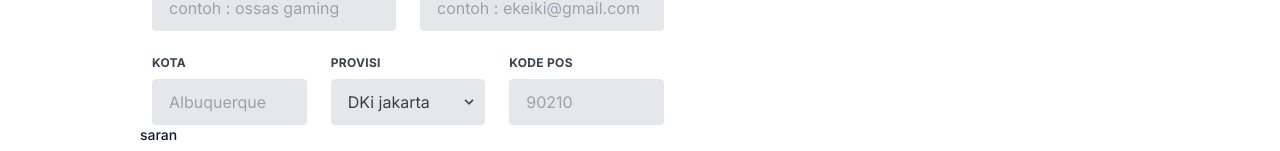
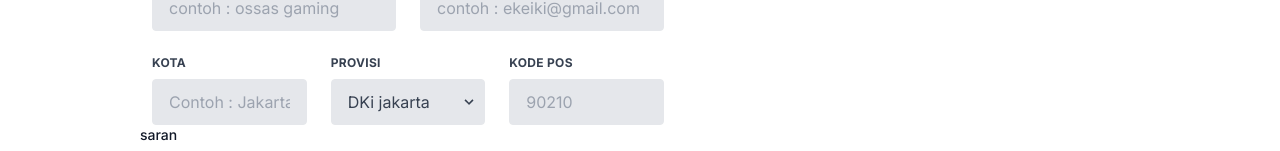
Before and after one commit to ekireski9983/portofolio_nextJS, a Next.js app: page /contact in a window 1280 px wide. Shown: the part 119-270 px from the top of the page. Built offline with nearby package versions, Linux system fonts and the light colour scheme.

Commit message:
u[date contact

```diff
--- a/src/app/contact/page.js
+++ b/src/app/contact/page.js
@@ -20,7 +20,7 @@
             <label class="block uppercase tracking-wide text-gray-700 text-xs font-bold mb-2" for="grid-city">
               kota
             </label>
-            <input class="appearance-none block w-full bg-gray-200 text-gray-700 border border-gray-200 rounded py-3 px-4 leading-tight focus:outline-none focus:bg-white focus:border-gray-500" id="grid-city" type="text" placeholder="Albuquerque"></input>
+            <input class="appearance-none block w-full bg-gray-200 text-gray-700 border border-gray-200 rounded py-3 px-4 leading-tight focus:outline-none focus:bg-white focus:border-gray-500" id="grid-city" type="text" placeholder="Contoh : Jakarta pusat"></input>
           </div>
           <div class="w-full md:w-1/3 px-3 mb-6 md:mb-0">
             <label class="block uppercase tracking-wide text-gray-700 text-xs font-bold mb-2" for="grid-state">
```
